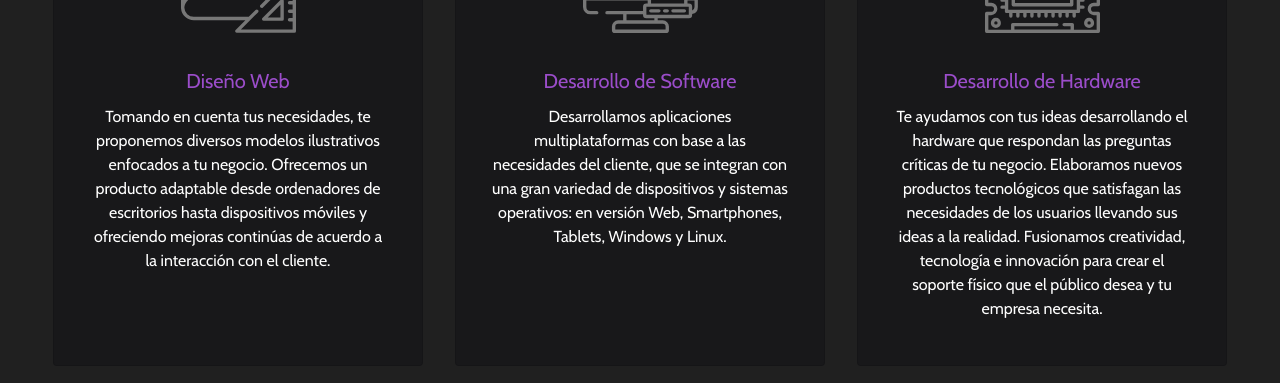
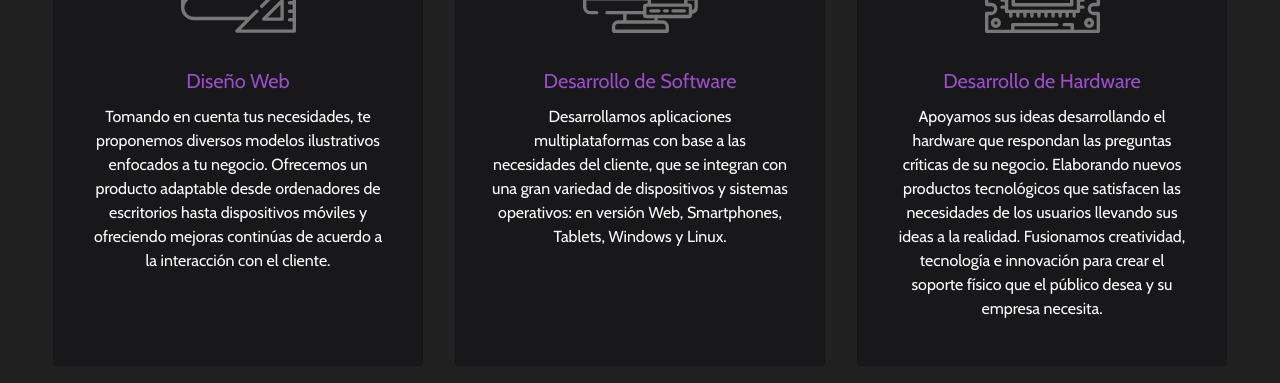
Before and after one commit to the-panic-room/the-panic-room, a Jekyll site: the page built from index.html, in a window 1280 px wide. Shown: the part 951-1334 px from the top of the page. Built offline with Jekyll 4.4.1, drawn with Linux system fonts in a browser that asks for light colours; nearby versions of some CDN libraries.

Commit message:
cambiado contenido servicio hardware

```diff
--- a/index.html
+++ b/index.html
@@ -45,9 +45,9 @@ scripts:
                 </div>
                 <div class="card-body">
                     <h5 class="card-title">Desarrollo de Hardware</h5>
-                    <p class="card-text">Te ayudamos con tus ideas desarrollando el hardware que respondan las preguntas críticas de tu negocio. Elaboramos
-                    nuevos productos tecnológicos que satisfagan las necesidades de los usuarios llevando sus ideas a la realidad.
-                    Fusionamos creatividad, tecnología e innovación para crear el soporte físico que el público desea y tu empresa necesita.</p>
+                    <p class="card-text">Apoyamos sus ideas desarrollando el hardware que respondan las preguntas críticas de su negocio. Elaborando nuevos
+                    productos tecnológicos que satisfacen las necesidades de los usuarios llevando sus ideas a la realidad. Fusionamos
+                    creatividad, tecnología e innovación para crear el soporte físico que el público desea y su empresa necesita.</p>
                 </div>
             </div>
         </div>
```
